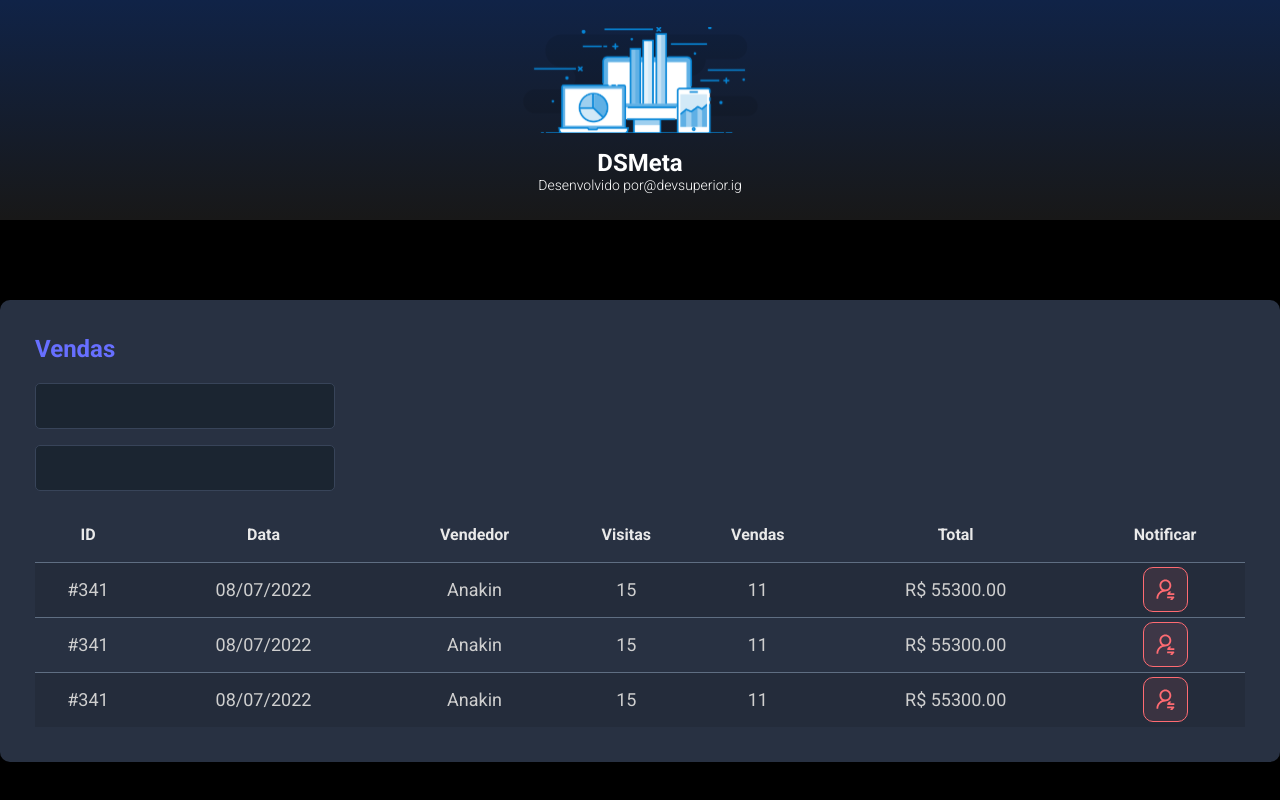
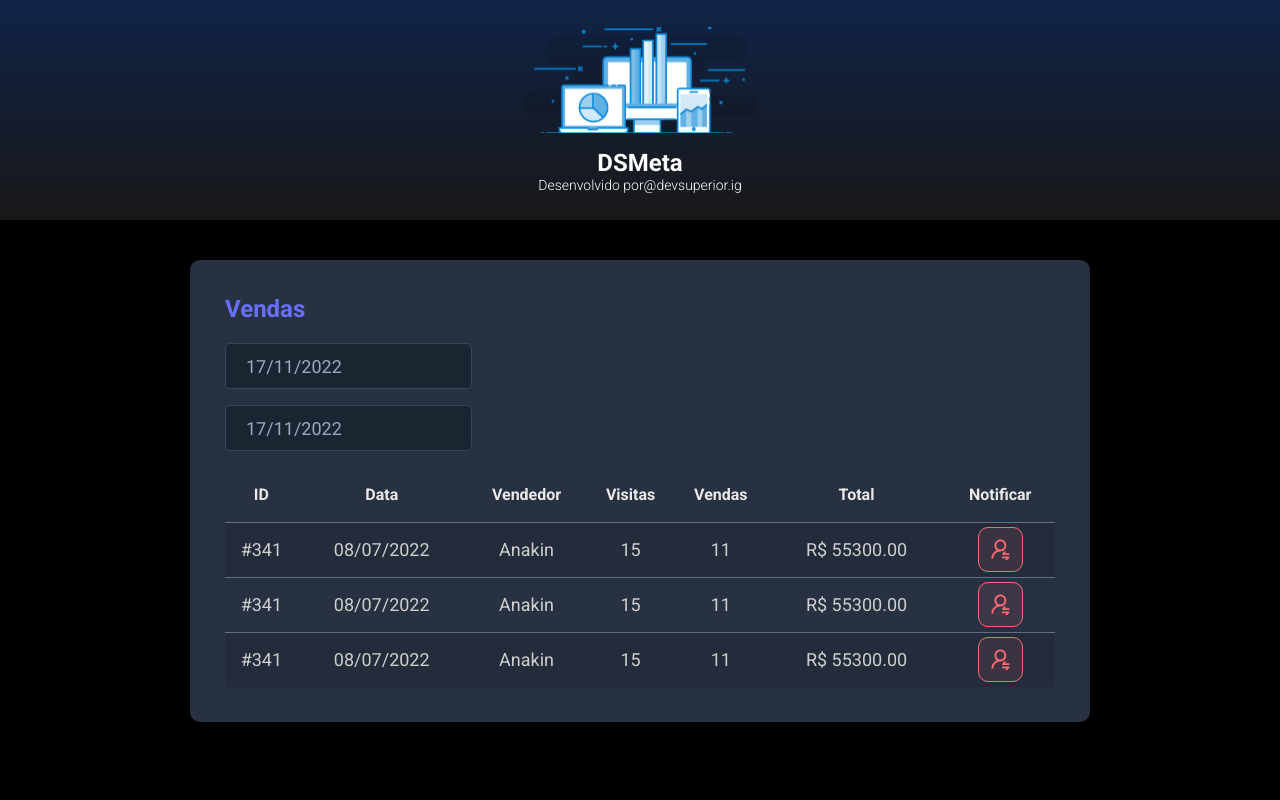
Before and after one commit to mpstransito/DSmeta, a React (Vite) app in the folder frontend/: page / in a window 1280 px wide. Built offline with nearby package versions, Linux system fonts and the light colour scheme.

Commit message:
Datepicker

```diff
--- a/frontend/package.json
+++ b/frontend/package.json
@@ -9,7 +9,9 @@
     "preview": "vite preview"
   },
   "dependencies": {
+    "@types/react-datepicker": "4.4.2",
     "react": "^18.2.0",
+    "react-datepicker": "4.8.0",
     "react-dom": "^18.2.0"
   },
   "devDependencies": {
--- a/frontend/src/App.tsx
+++ b/frontend/src/App.tsx
@@ -8,11 +8,11 @@
   <main>
       <section id="sales">
         <div className="dsmeta-container">
+       <SalesCard />
         </div>
       </section>
-      <SalesCard />
-  </main>
-          </>
+    </main>
+     </>
 )
   }
 
--- a/frontend/src/assets/components/SalesCard/index.tsx
+++ b/frontend/src/assets/components/SalesCard/index.tsx
@@ -1,17 +1,27 @@
 import NotificationButton from '../NotificationButton'
 import './style.css'
+import DatePicker from "react-datepicker";
+import "react-datepicker/dist/react-datepicker.css";
 
 function SalesCard() {
   return (
 
-    <div className ="dsmeta-card">
+    <div className="dsmeta-card">
       <h2 className="dsmeta-sales-title">Vendas</h2>
       <div>
         <div className="dsmeta-form-control-container">
-          <input className="dsmeta-form-control" type="text" />
+          <DatePicker
+            selected={new Date()}
+            onChange={(date: Date) => { }}
+            className="dsmeta-form-control"
+            dateFormat="dd/MM/yyyy"/>
         </div>
         <div className="dsmeta-form-control-container">
-          <input className="dsmeta-form-control" type="text" />
+        <DatePicker
+            selected={new Date()}
+            onChange={(date: Date) => { }}
+            className="dsmeta-form-control"
+            dateFormat="dd/MM/yyyy"/>
         </div>
       </div>
 
@@ -38,7 +48,7 @@
               <td>R$ 55300.00</td>
               <td>
                 <div className="dsmeta-red-btn-container">
-                    <NotificationButton />
+                  <NotificationButton />
                 </div>
               </td>
             </tr>
```
Also changed, not shown: 1 other file (tests, documents, lock files or other folders).
